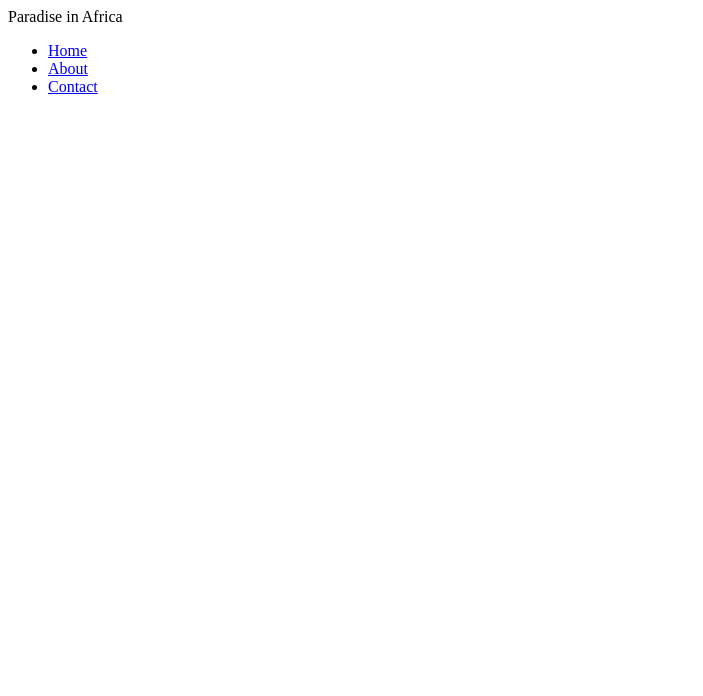
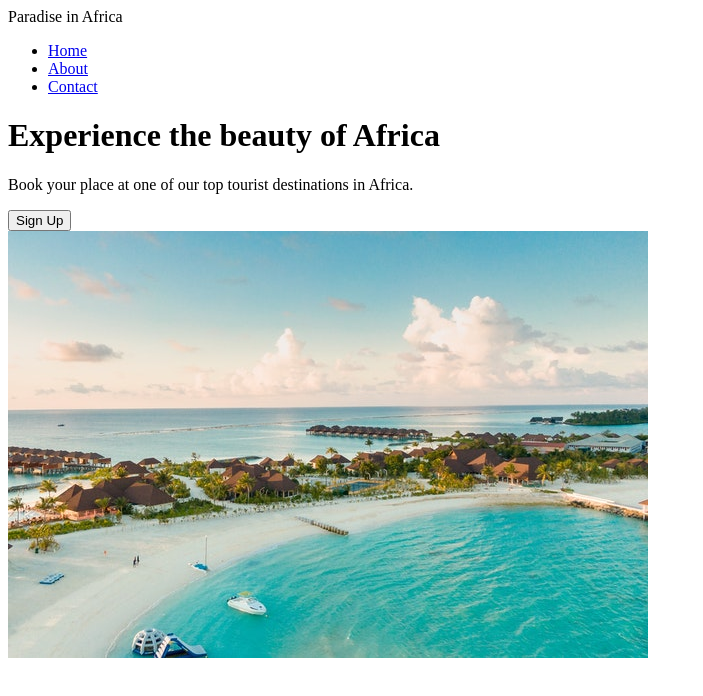
Before and after one commit to Queen-of-Diamonds/odin-landing-page, a plain HTML site: page index.html in a window 1280 px wide. Shown: the whole page, without its empty margins (0-703 px from the left). Drawn offline with Linux system fonts and the light colour scheme.

Commit message:
commit:Add Header with heading, paragraph, button

```diff
--- a/index.html
+++ b/index.html
@@ -23,5 +23,17 @@
           </ul>
         </div>
       </nav>
+      <header class="header">
+        <div class="container">
+          <div>
+            <h1>Experience the beauty of Africa</h1>
+            <p>
+            Book your place at one of our top tourist destinations in Africa.
+            </p>
+            <button>Sign Up</button>
+          </div>
+          <img src="pexels-asad-photo-maldives-3601425.jpg" alt="maldives" />
+        </div>
+      </header>
 </body>
 </html>
```
Also changed, not shown: pexels-asad-photo-maldives-3601425.jpg (added), 1 other file.
